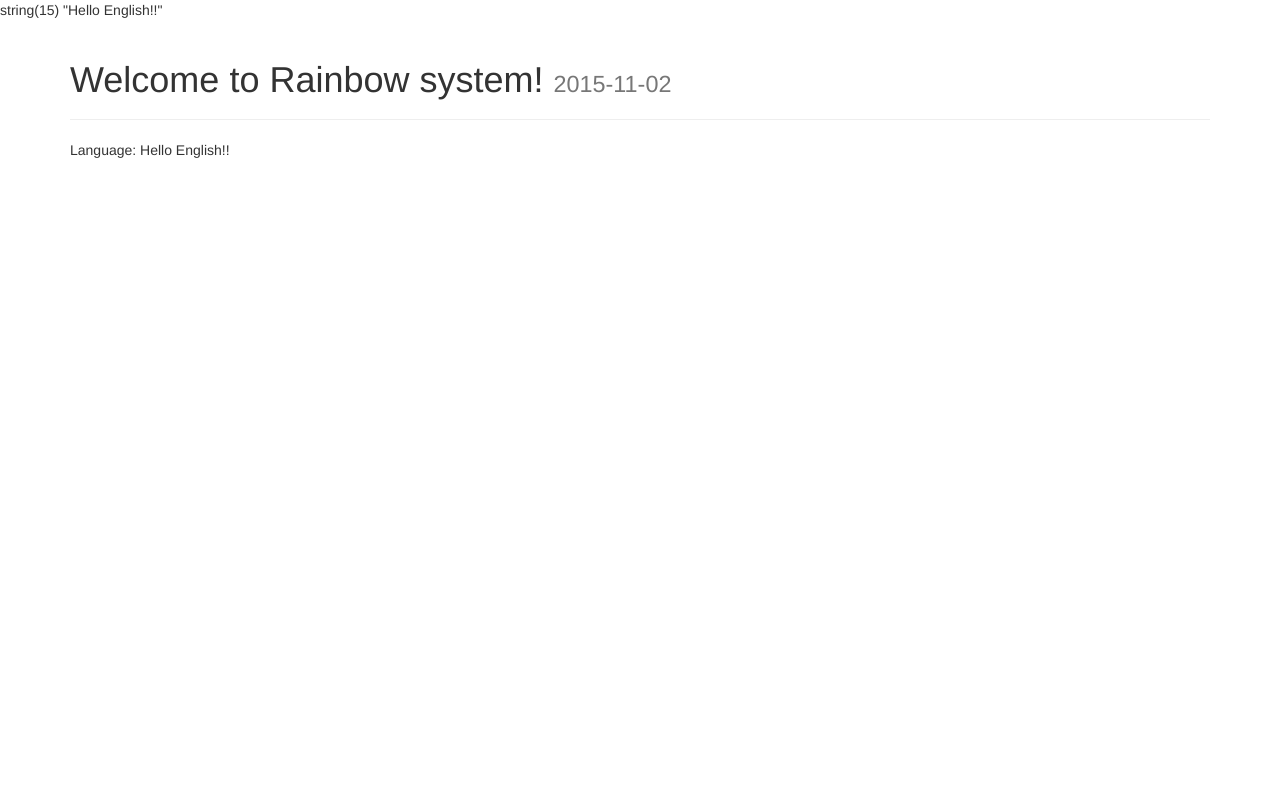
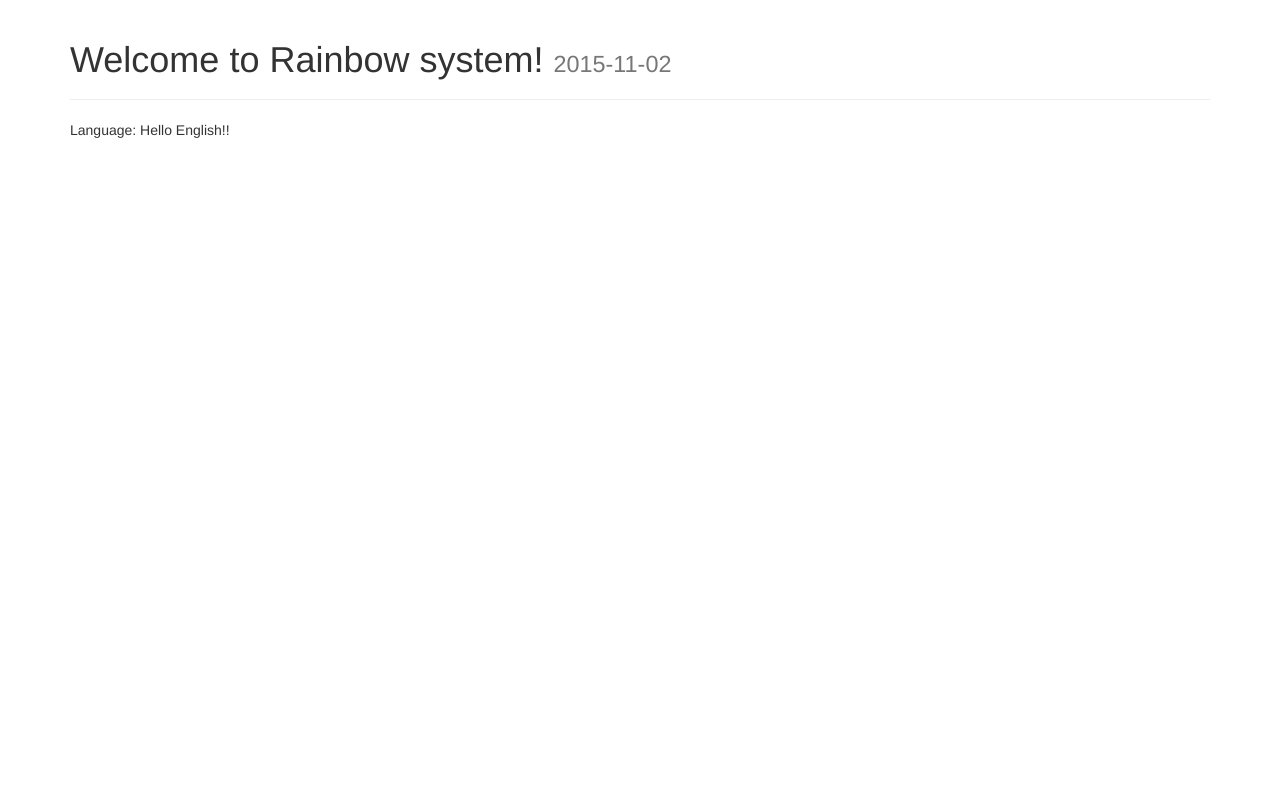
Before and after one commit to phucnguyenhoang/rainbow, a CodeIgniter app: page /database/ in a window 1280 px wide. Run offline with CodeIgniter, Linux system fonts and the light colour scheme.

Commit message:
change favicon

```diff
--- a/application/controllers/Pages.php
+++ b/application/controllers/Pages.php
@@ -14,7 +14,6 @@ class Pages extends CI_Controller {
     public function home($lang = 'en') {
         $this->lang->load('home', $this->language[$lang]);
 
-        var_dump($this->lang->line('hello'));
         $this->load->view('layout/header');
         $this->load->view('welcome_message', array('lang' => $this->language[$lang]));
         $this->load->view('layout/footer');
--- a/application/views/layout/header.php
+++ b/application/views/layout/header.php
@@ -4,7 +4,8 @@
     <meta charset="utf-8">
     <meta http-equiv="X-UA-Compatible" content="IE=edge">
     <meta name="viewport" content="width=device-width, initial-scale=1">
-    <link rel="icon" type="image/png" href="/resources/favicon.png">
+    <link rel="icon" type="image/png" href="/favicon.png">
+	<link rel='shortcut icon' type='image/x-icon' href='/favicon.ico'>
     <title><?php echo (!empty($title) ? $title : 'Rainbow System'); ?></title>
 
     <link href="/resources/css/bootstrap.min.css" rel="stylesheet">
```
Also changed, not shown: favicon.ico (added), favicon.png (added).
